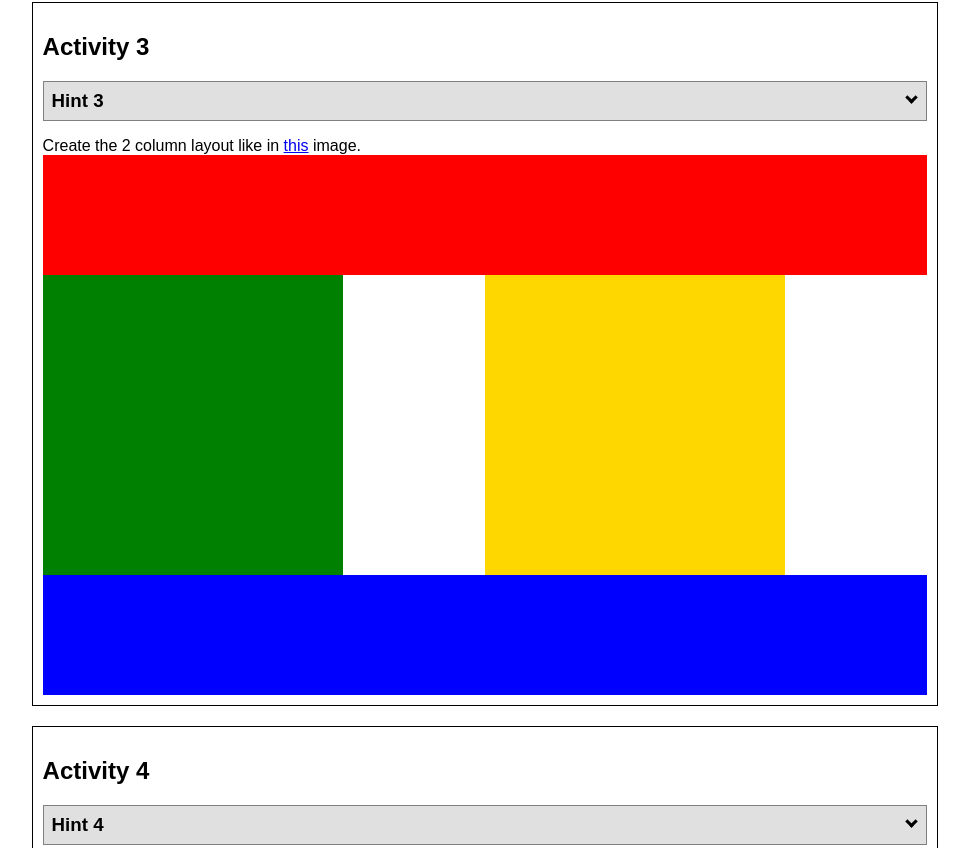
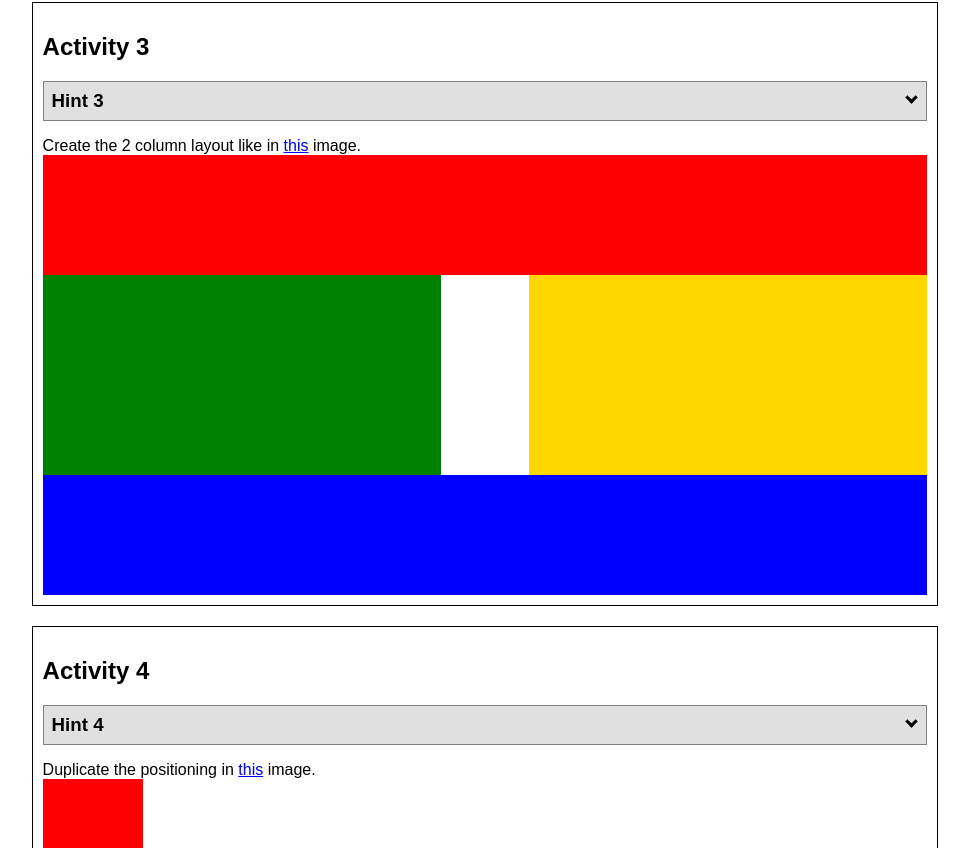
Before and after one commit to mviktor21/wdd130, a plain HTML site: page positioning.html in a window 1280 px wide. Shown: the part 845-1693 px from the top of the page, without its empty margins (155-1124 px from the left). Drawn offline with Linux system fonts and the light colour scheme.

Commit message:
positioning activity 3 completed

```diff
--- a/positionstyles.css
+++ b/positionstyles.css
@@ -72,37 +72,39 @@ grid-gap: 20px;
 /* Activity 3 styles */
 .content3 {
   /* This is the parent of the activity 3 boxes. */
-  display: grid;
+  display: flex;
+  flex-wrap: wrap;
 }
 .red3 {
   width: 100%;
   height: 120px;
   background-color: red;
   margin-bottom: 0%;
-  grid-column: 1/3;
 }
 .green3 {
-  width: 300px;
-  height: 300px;
+  width: 45%;
+  height: 200px;
   background-color: green;
+  margin-right: 5%;
 }
 .yellow3 {
-  width: 300px;
-  height: 300px;
+  width: 45%;
+  height: 200px;
   background-color: gold;
+  margin-left: 5%;
 }
 .blue3 {
   width: 100%;
   height: 120px;
   background-color: blue;
   margin-top: 0%;
-  grid-column: 1/3;
 }
 /* Activity 4 styles */
 .content4 {
   /* This is the parent of the activity 4 boxes. */
-  height: 400px;
-}
+  display: grid;
+  grid-template-columns: auto;
+  }
 .red4 {
   width: 100px;
   height: 100px;
```
